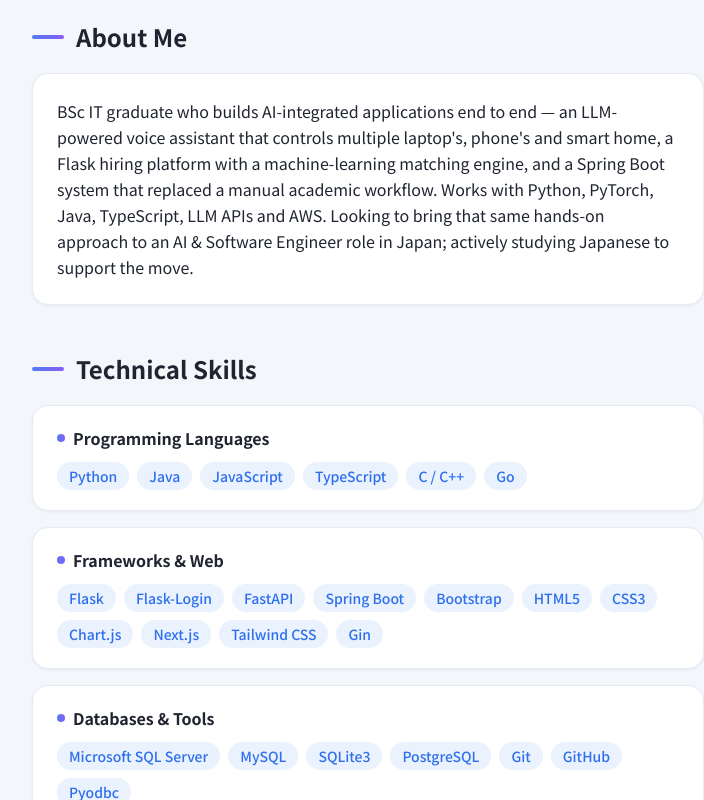
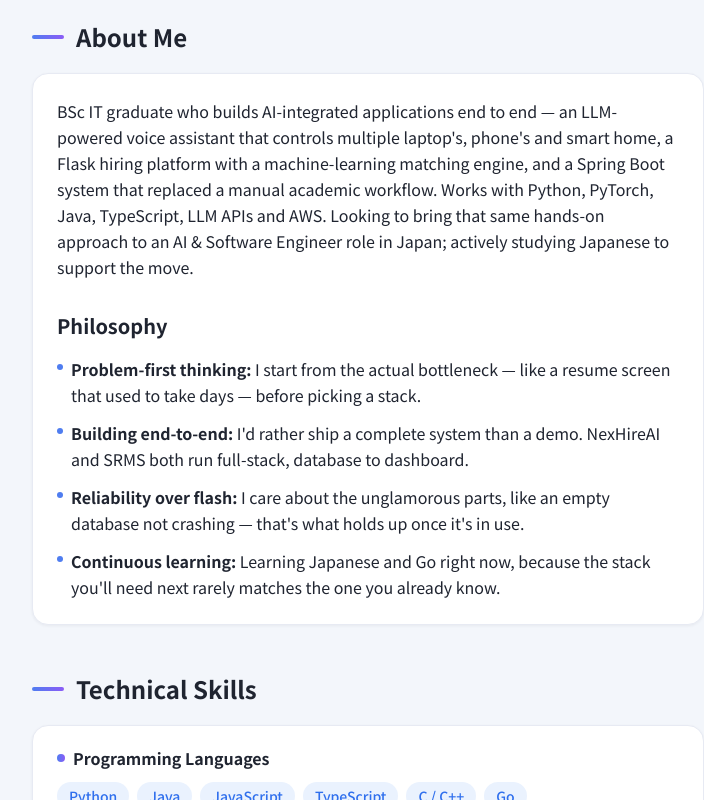
Before and after one commit to sujal-project/Portfolio_Resume, a Next.js app in the folder frontend/: page / in a window 1280 px wide. Shown: the part 492-1292 px from the top of the page, without its empty margins (272-976 px from the left). Built offline with nearby package versions, Linux system fonts and the light colour scheme; no server answers.

Commit message:
correction

```diff
--- a/frontend/app/page.tsx
+++ b/frontend/app/page.tsx
@@ -1,7 +1,7 @@
 import Nav from "@/components/Nav";
 import Hero from "@/components/Hero";
 import About from "@/components/About";
-import Philosophy from "@/components/Philosophy";
+// import Philosophy from "@/components/Philosophy";
 import Education from "@/components/Education";
 import ProjectList from "@/components/ProjectList";
 import SkillsGrid from "@/components/SkillsGrid";
--- a/frontend/components/About.tsx
+++ b/frontend/components/About.tsx
@@ -1,14 +1,61 @@
+// "use client";
+
+// import { useLang } from "@/lib/i18n";
+// import Section from "./Section";
+
+// export default function About() {
+//   const { t } = useLang();
+//   return (
+//     <Section id="summary" title={t("summary_title")}>
+//       <div className="card px-6 py-6">
+//         <p className="leading-relaxed text-ink">{t("summary_body")}</p>
+//       </div>
+//     </Section>
+//   );
+// }
+
 "use client";
 
-import { useLang } from "@/lib/i18n";
+import { useLang, DictKey } from "@/lib/i18n";
 import Section from "./Section";
 
 export default function About() {
   const { t } = useLang();
+
+  const items: [DictKey, DictKey][] = [
+    ["philosophy_1_lead", "philosophy_1_rest"],
+    ["philosophy_2_lead", "philosophy_2_rest"],
+    ["philosophy_3_lead", "philosophy_3_rest"],
+    ["philosophy_4_lead", "philosophy_4_rest"],
+  ];
+
   return (
     <Section id="summary" title={t("summary_title")}>
       <div className="card px-6 py-6">
-        <p className="leading-relaxed text-ink">{t("summary_body")}</p>
+        {/* About Me content */}
+        <p className="leading-relaxed text-ink">
+          {t("summary_body")}
+        </p>
+
+        {/* Philosophy content inside About Me */}
+        <h3 className="mt-8 mb-4 text-xl font-bold text-ink">
+          {t("philosophy_title")}
+        </h3>
+
+        <ul className="flex flex-col gap-3">
+          {items.map(([lead, rest], i) => (
+            <li
+              key={i}
+              className="flex gap-2 leading-relaxed text-ink"
+            >
+              <span className="mt-2 h-1.5 w-1.5 shrink-0 rounded-full bg-accent" />
+              <p>
+                <span className="font-semibold">{t(lead)}</span>{" "}
+                {t(rest)}
+              </p>
+            </li>
+          ))}
+        </ul>
       </div>
     </Section>
   );
```
